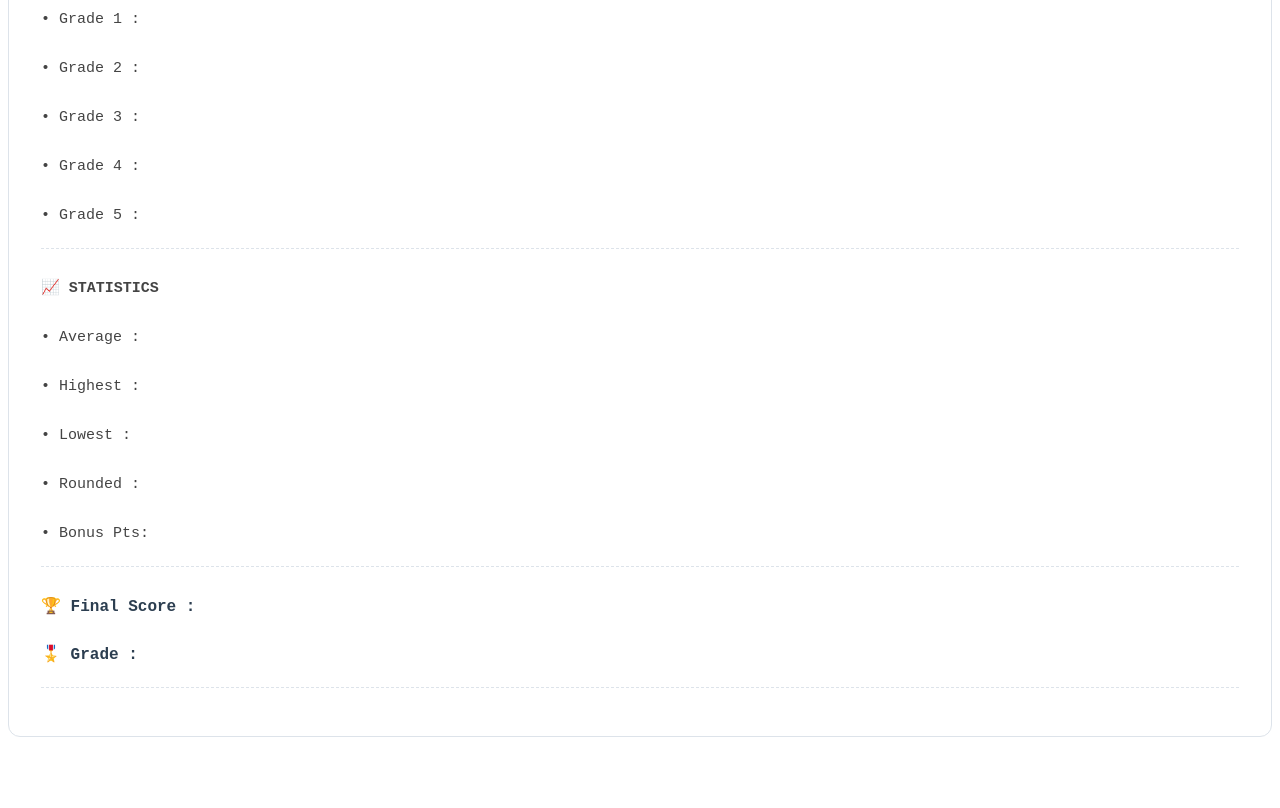
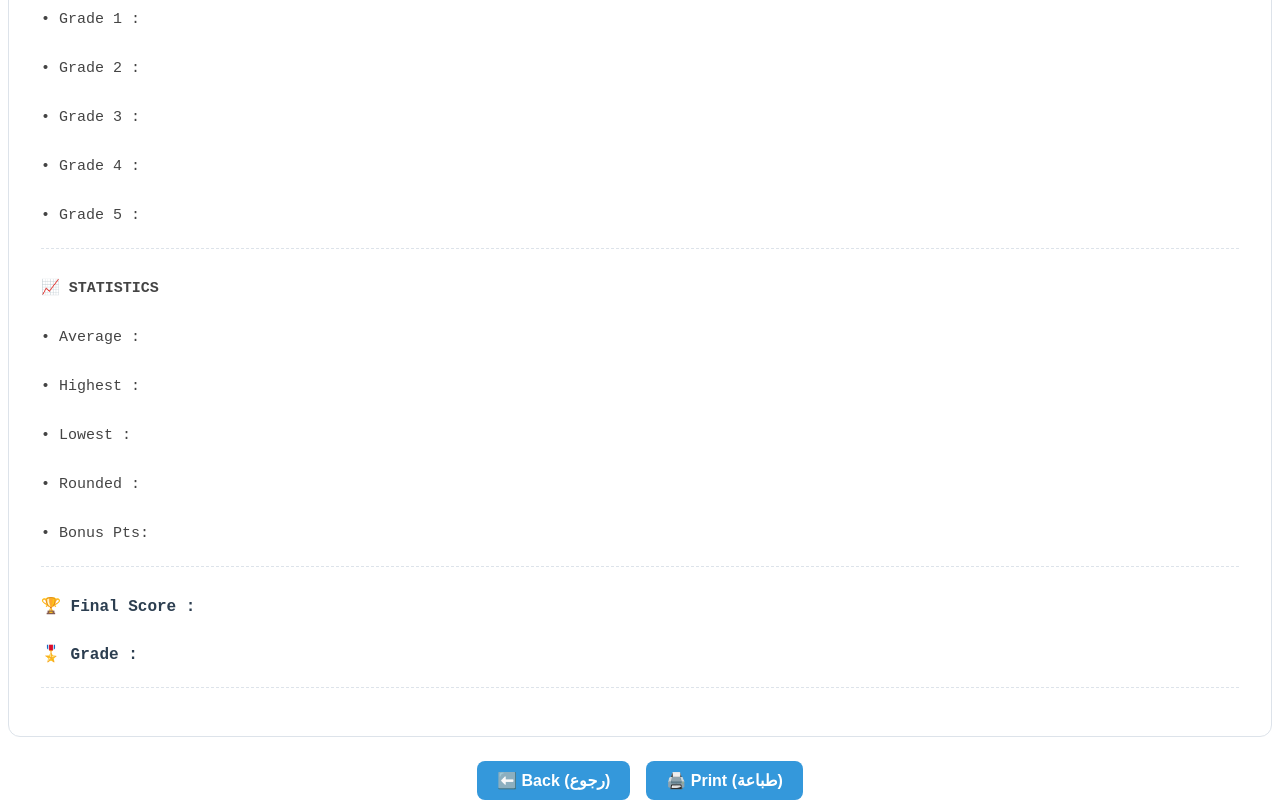
Before and after one commit to wolfx01/cart, a plain HTML site: page coursjs/user.html in a window 1280 px wide. Shown: the part 382-1190 px from the top of the page. Before the commit the page ends 1143 px from the top, so only its background shows below. Drawn offline with Linux system fonts and the light colour scheme.

Commit message:
add  in  page  home

```diff
--- a/coursjs/stylecart.css
+++ b/coursjs/stylecart.css
@@ -82,3 +82,44 @@
     color: #2c3e50;
     font-weight: 500;
 }
+
+/* ===== Action Buttons ===== */
+.actions {
+    text-align: center;
+    margin-top: 1.5rem;
+    display: flex;
+    justify-content: center;
+    gap: 1rem;
+}
+
+.actions button {
+    background: #3498db;
+    color: white;
+    border: none;
+    padding: 10px 20px;
+    border-radius: 8px;
+    font-size: 16px;
+    cursor: pointer;
+    transition: 0.3s;
+    font-weight: bold;
+}
+
+.actions button:hover {
+    background: #2980b9;
+    transform: translateY(-2px);
+}
+
+/* ===== Media Query For Print ===== */
+@media print {
+    body {
+        background: white;
+    }
+    .no-print {
+        display: none !important;
+    }
+    .report-card {
+        border: none;
+        box-shadow: none;
+        padding: 0;
+    }
+}
--- a/coursjs/user.html
+++ b/coursjs/user.html
@@ -69,6 +69,13 @@
       <div class="divider" id="dividerBottom"></div>
 
     </div>
+
+    <!-- أزرار الإجراءات (Actions) -->
+    <div class="actions no-print">
+      <button onclick="window.location.href='./index.html'">⬅️ Back (رجوع)</button>
+      <button onclick="window.print()">🖨️ Print (طباعة)</button>
+    </div>
+
     <script src="./main.js"></script>
   </body>
 </html>
```
